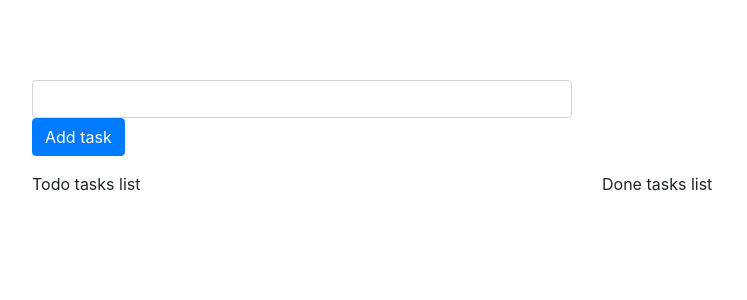
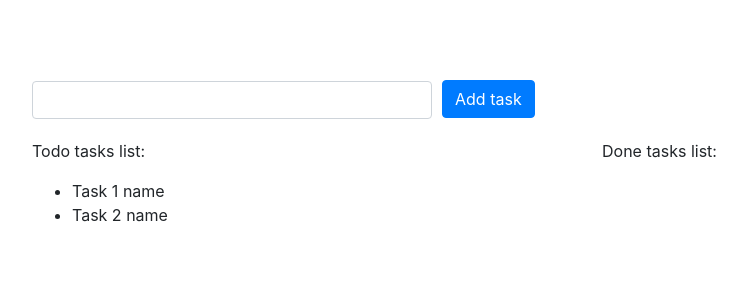
Before and after one commit to krystof84/react-todo-list, a React app: page / in a window 1280 px wide. Shown: the top 300 px of the page, without its empty margins (53-800 px from the left). Built offline with nearby package versions, Linux system fonts and the light colour scheme.

Commit message:
Display undone task list

```diff
--- /dev/null
+++ b/src/AddTaskForm/AddTaskForm.js
@@ -0,0 +1,19 @@
+import React from 'react';
+
+const AddTaskForm = () => {
+
+    return (
+        <div className="AddTask">
+            <div className="row">
+                <div className="col-12 col-md-6">
+                    <div className="form-group">
+                        <input type="text" className="form-control AddTask__input"/>
+                        <button type="submit" className="btn btn-primary AddTask__button">Add task</button>
+                    </div>
+                </div>
+            </div>
+        </div>
+    );
+}
+
+export default AddTaskForm;
--- a/src/App.js
+++ b/src/App.js
@@ -1,35 +1,66 @@
 import 'bootstrap/dist/css/bootstrap.min.css';
-import $ from 'jquery';
-import Popper from 'popper.js';
+// import $ from 'jquery';
+// import Popper from 'popper.js';
 import 'bootstrap/dist/js/bootstrap.bundle.min';
 import React, { Component } from 'react';
+import AddTaskForm from './AddTaskForm/AddTaskForm';
+import TaskItem from './TaskItem/TaskItem';
 import './App.scss';
 
 class App extends Component {
+
+  state = {
+    taskList: [
+      {
+        id: 1,
+        name: 'Task 1 name',
+        status: 'undone'
+      },
+      {
+        id: 2,
+        name: 'Task 2 name',
+        status: 'undone'
+      },
+      {
+        id: 3,
+        name: 'Task 3 name',
+        status: 'done'
+      },
+      {
+        id: 4,
+        name: 'Task 4 name',
+        status: 'done'
+      }
+    ]
+  };
+
   render() {
+
+    let undoneTask = this.state.taskList.filter((task) => {
+      return task.status === 'undone';
+    });
+
     return (
       <div className="App">
         <div className="container">
 
-          <div className="header">
-            <div className="row">
-              <div className="col-12 col-md-6">
-                <div className="form-group">
-                  <input type="text" className="form-control"/>
-                  <button type="submit" className="btn btn-primary">Add task</button>
-                </div>
-              </div>
-            </div>
-          </div>
+          <AddTaskForm />
 
           <div className="row">
             <div className="col-12 col-md-6">
 
-              Todo tasks list
+              <p>Todo tasks list:</p>
+              <ul>
+                {undoneTask.map((task) => {
+                  return <TaskItem key={task.id} name={task.name}/>
+                })}
+              </ul>
 
             </div>
             <div className="col-12 col-md-6">
-              Done tasks list
+
+              <p>Done tasks list:</p>
+
             </div>
           </div>
         </div>
--- a/src/App.scss
+++ b/src/App.scss
@@ -3,3 +3,15 @@
     margin-top: 5rem;
   }
 }
+
+.AddTask {
+  &__input {
+    max-width: 400px;
+    display: inline-block;
+  }
+
+  &__button {
+    margin-left: 10px;
+    margin-bottom: 5px;
+  }
+}
--- /dev/null
+++ b/src/TaskItem/TaskItem.js
@@ -0,0 +1,9 @@
+import React from 'react';
+
+const TaskItem = (props) => {
+    return (
+        <li>{props.name}</li>
+    );
+}
+
+export default TaskItem;
```
